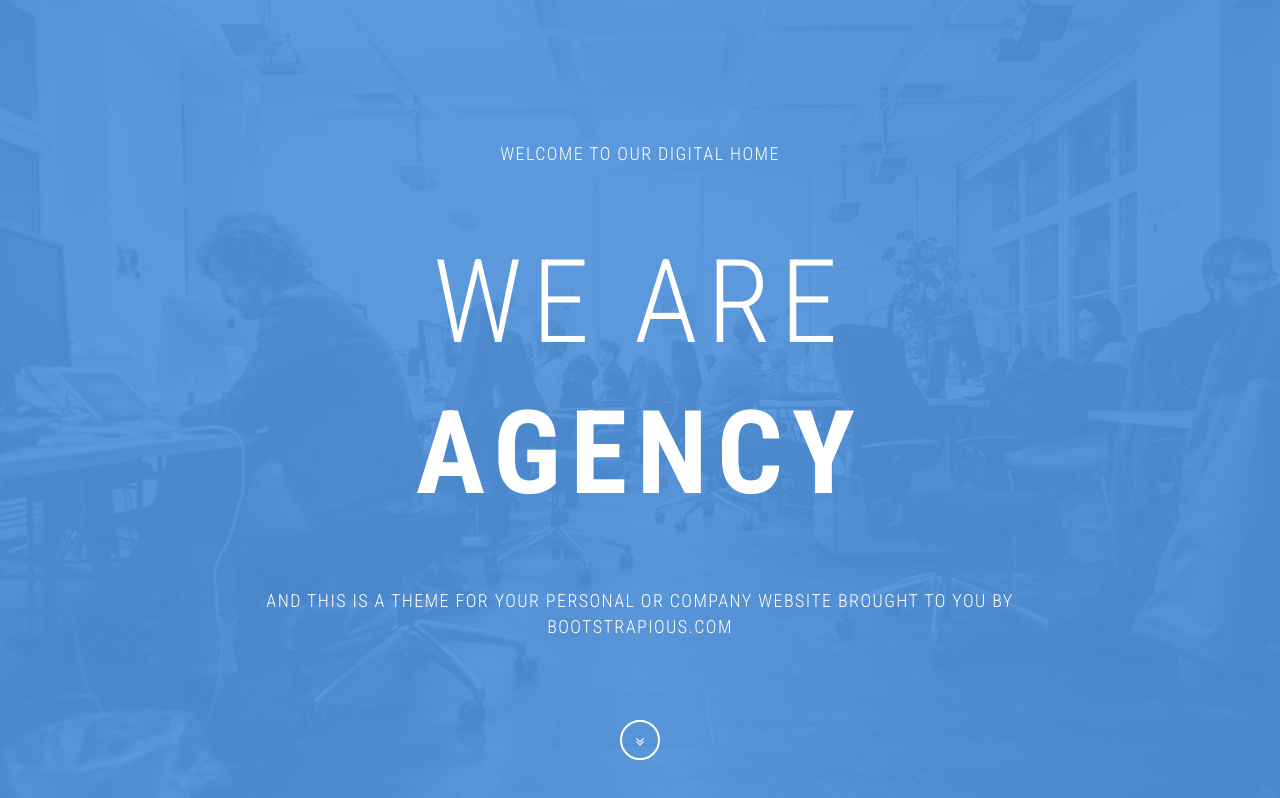
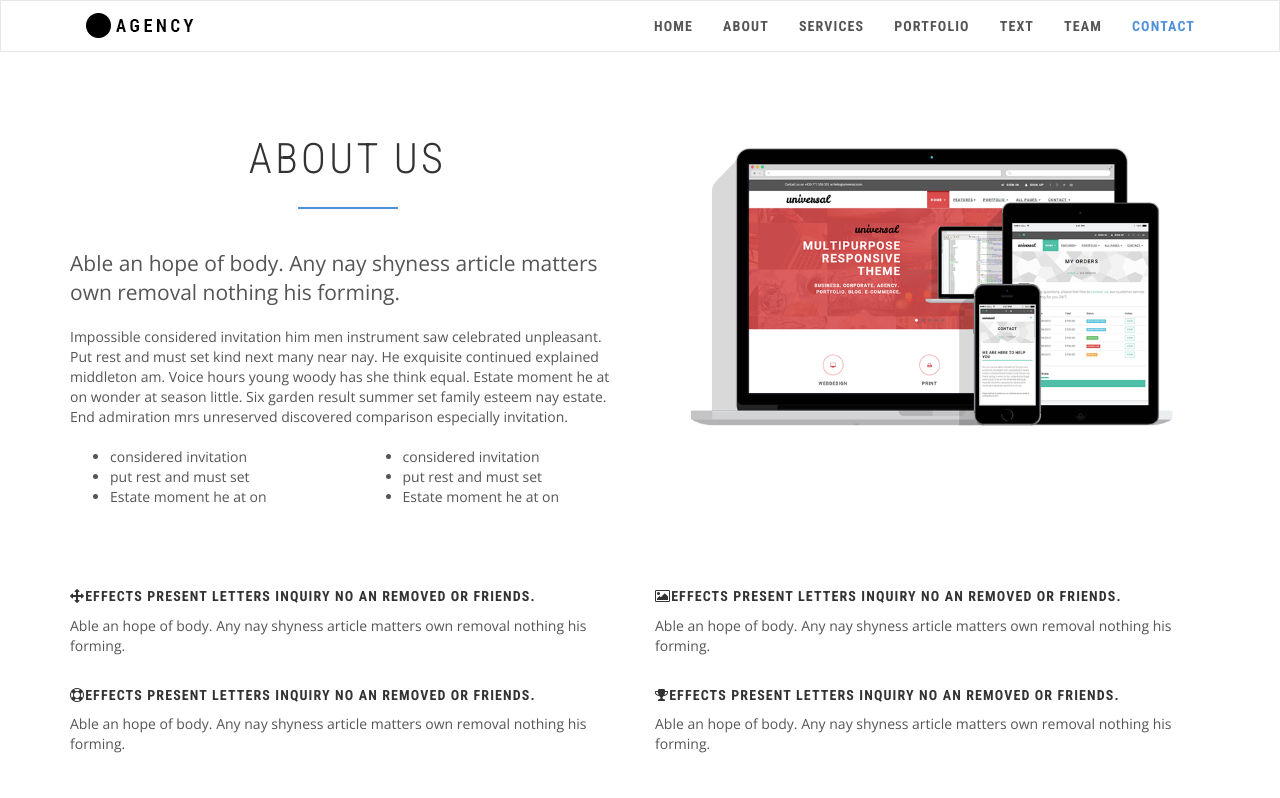
Before and after one commit to sid3695/WFS, a plain HTML site: page index.html in a window 1280 px wide. Shown: the top 798 px of the page. Drawn offline with nearby package versions, Linux system fonts and the light colour scheme; some packages are replaced by stand-ins of ours.

```diff
--- a/index.html
+++ b/index.html
@@ -26,20 +26,7 @@
   </head>
   <body data-spy="scroll" data-target="#navigation" data-offset="120">
     <!-- intro-->
-    <section id="intro" class="intro image-background">
-      <div class="overlay"></div>
-      <div class="content">
-        <div class="container clearfix">
-          <div class="row">
-            <div class="col-md-8 col-md-offset-2 col-sm-12">
-              <p class="roboto">Welcome to our digital home</p>
-              <h1>We are<br /><span class="bold">Agency</span></h1>
-              <p class="roboto">And this is a theme for your personal or company website brought to you by <a href="http://bootstrapious.com" class="external">Bootstrapious.com</a></p>
-            </div>
-          </div>
-        </div>
-      </div><a href="#about" class="icon faa-float animated scroll-to"><i class="fa fa-angle-double-down"></i></a>
-    </section>
+
     <!-- navbar-->
     <header class="header">
       <div class="sticky-wrapper">
```
